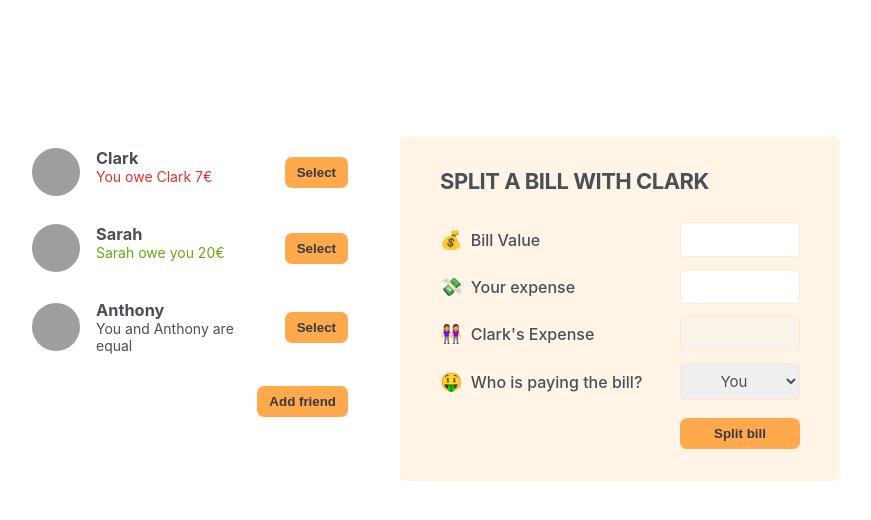
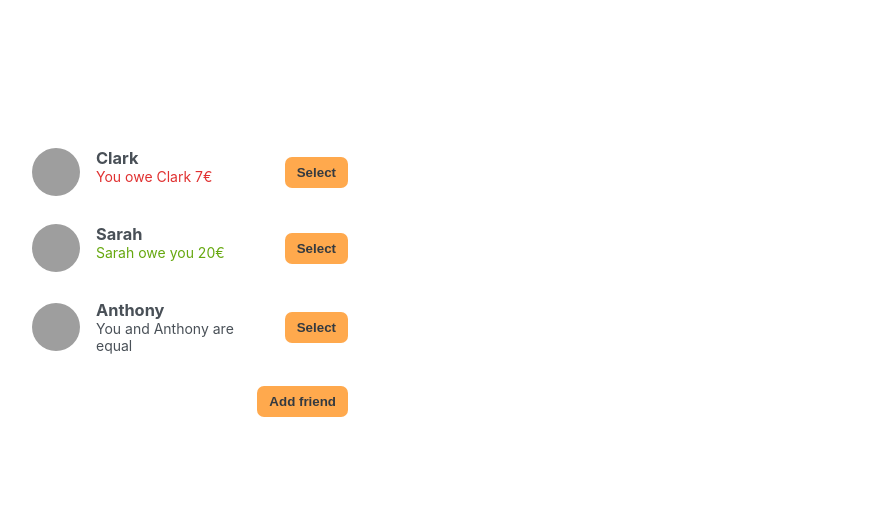
Before and after one commit to StathisKotanidis/eat-n-split, a React (Create React App) app: page / in a window 1280 px wide. Shown: the top 520 px of the page, without its empty margins (210-1081 px from the left). Built offline with nearby package versions, Linux system fonts and the light colour scheme; grey boxes are pictures that could not be loaded.

Commit message:
finished selecting a friend and updating the bill split form

```diff
--- a/src/App.js
+++ b/src/App.js
@@ -31,6 +31,7 @@
 export default function App() {
   const [friends, setFriends] = useState(initialFriends);
   const [open, setOpen] = useState(false);
+  const [selectedFriend, setSelectedFriend] = useState(null);
 
   function handleOpen() {
     setOpen(!open);
@@ -41,10 +42,20 @@
     setOpen(false);
   }
 
+  function handleSelection(friend) {
+    // setSelectedFriend(friend);
+    setSelectedFriend((cur) => (cur?.id === friend.id ? null : friend));
+    setOpen(false);
+  }
+
   return (
     <div className="app">
       <div className="sidebar">
-        <FriendsList friends={friends} />
+        <FriendsList
+          friends={friends}
+          onSelection={handleSelection}
+          selectedFriend={selectedFriend}
+        />
         <FormAddFriend
           open={open}
           onAddFriend={handleAddFriend}
@@ -54,24 +65,31 @@
           {open === false ? "Add friend" : "Close"}
         </Button>
       </div>
-      <FormSplitBill />
+      <FormSplitBill selectedFriend={selectedFriend} />
     </div>
   );
 }
 
-function FriendsList({ friends }) {
+function FriendsList({ friends, onSelection, selectedFriend }) {
   return (
     <ul>
       {friends.map((friend) => (
-        <Friend friend={friend} key={friend.id} />
+        <Friend
+          friend={friend}
+          key={friend.id}
+          onSelection={onSelection}
+          selectedFriend={selectedFriend}
+        />
       ))}
     </ul>
   );
 }
 
-function Friend({ friend }) {
+function Friend({ friend, onSelection, selectedFriend }) {
+  const isSelected = selectedFriend?.id === friend.id;
+  //console.log(isSelected);
   return (
-    <li>
+    <li className={isSelected ? "selected" : ""}>
       <img src={friend.image} alt="friend-avatar"></img>
       <div>
         <h3>{friend.name}</h3>
@@ -87,7 +105,9 @@
             : `You and ${friend.name} are equal`}
         </p>
       </div>
-      <Button>Select</Button>
+      <Button onClick={() => onSelection(friend)}>
+        {isSelected ? "Close" : "Select"}
+      </Button>
     </li>
   );
 }
@@ -136,26 +156,26 @@
   ) : null;
 }
 
-function FormSplitBill() {
-  return (
+function FormSplitBill({ selectedFriend }) {
+  return selectedFriend ? (
     <form className="form-split-bill">
-      <h2>SPLIT A BILL WITH CLARK </h2>
+      <h2>SPLIT A BILL WITH {selectedFriend.name} </h2>
       <label> 💰 Bill Value </label>
       <input type="text"></input>
 
       <label> 💸 Your expense </label>
       <input type="text"></input>
 
-      <label> 👭 Clark's Expense </label>
+      <label> 👭 {selectedFriend.name}'s Expense </label>
       <input type="text" disabled></input>
 
       <label> 🤑 Who is paying the bill? </label>
       <select>
         <option value="user">You</option>
-        <option value="friend">Clark</option>
+        <option value="friend">{selectedFriend.name}</option>
       </select>
 
       <Button>Split bill</Button>
     </form>
-  );
+  ) : null;
 }
```
